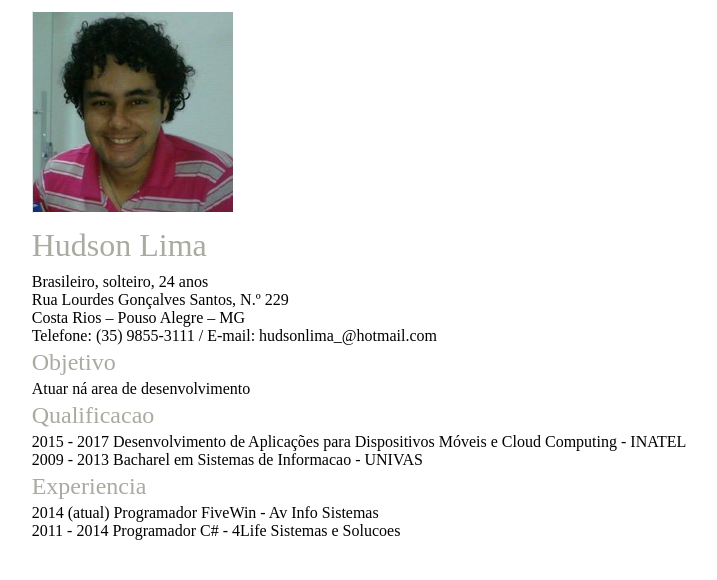
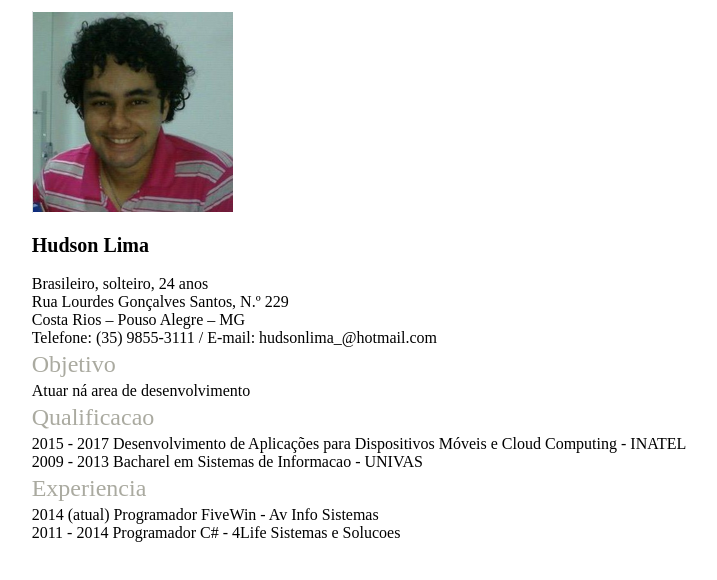
Before and after one commit to HudsonLima/CVHudson, a plain HTML site: page index.html in a window 1280 px wide. Shown: the whole page, without its empty margins (281-998 px from the left). Drawn offline with Linux system fonts and the light colour scheme.

Commit message:
CV Hudson Lima

```diff
--- a/Css/styles.css
+++ b/Css/styles.css
@@ -8,6 +8,6 @@
 
 .fonte
 {
-    color = #AAAAAA;
+    color: #AAAAAAA;
     font-size: 20px;
 }
--- a/index.html
+++ b/index.html
@@ -4,7 +4,7 @@
 <html>
    <head>
        <title>Currículo Hudson Lima</title>
-       <link rel="stylesheet" href="css/st.css" />
+       <link rel="stylesheet" type="text/css" href="css/styles.css" />
    </head>
 
    <body>
@@ -14,7 +14,7 @@
          <td><img src="images/Perfil.png"></td>
          </tr>
           <tr height="50">
-              <td widht="600"><font color <span  class="fonte">  <font color=#AAAAAAA size=6 >Hudson Lima</font></span></td>
+              <td widht="600"> <h1 class="fonte"> Hudson Lima </h1> </td>
           </tr>
 
           <tr>
```
